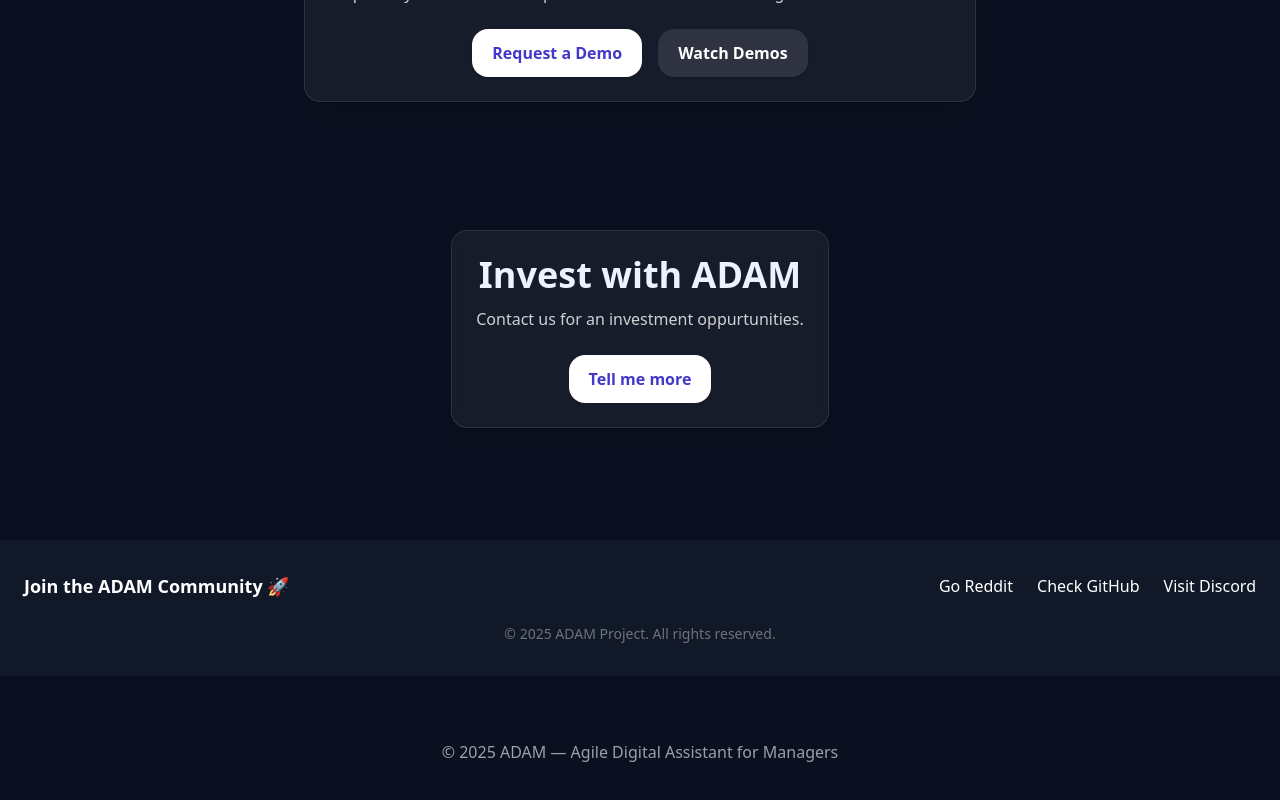
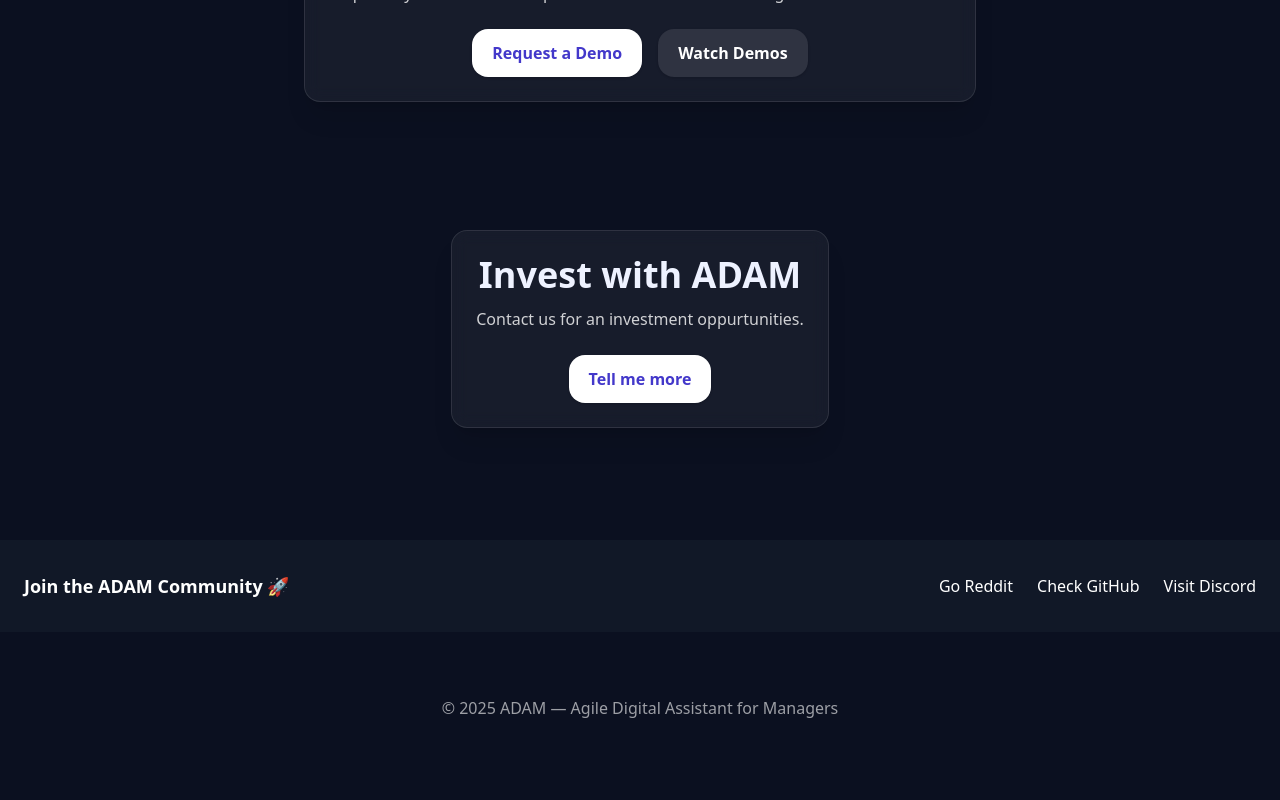
Before and after one commit to yasniy97/adam-showcase, a Next.js app: page / in a window 1280 px wide. Shown: the part 2324-3124 px from the top of the page. Built offline with nearby package versions, Linux system fonts and the light colour scheme.

Commit message:
Update footer.tsx

```diff
--- a/components/footer.tsx
+++ b/components/footer.tsx
@@ -34,9 +34,7 @@
           </a>
         </div>
       </div>
-      <p className="text-center text-gray-500 text-sm mt-6">
-        © {new Date().getFullYear()} ADAM Project. All rights reserved.
-      </p>
+
     </footer>
   );
 }
```
